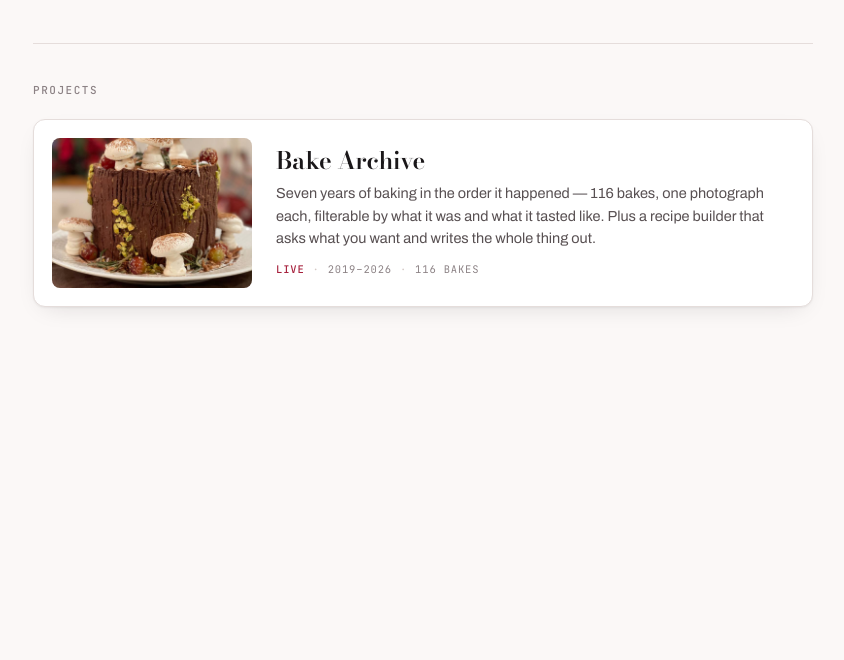
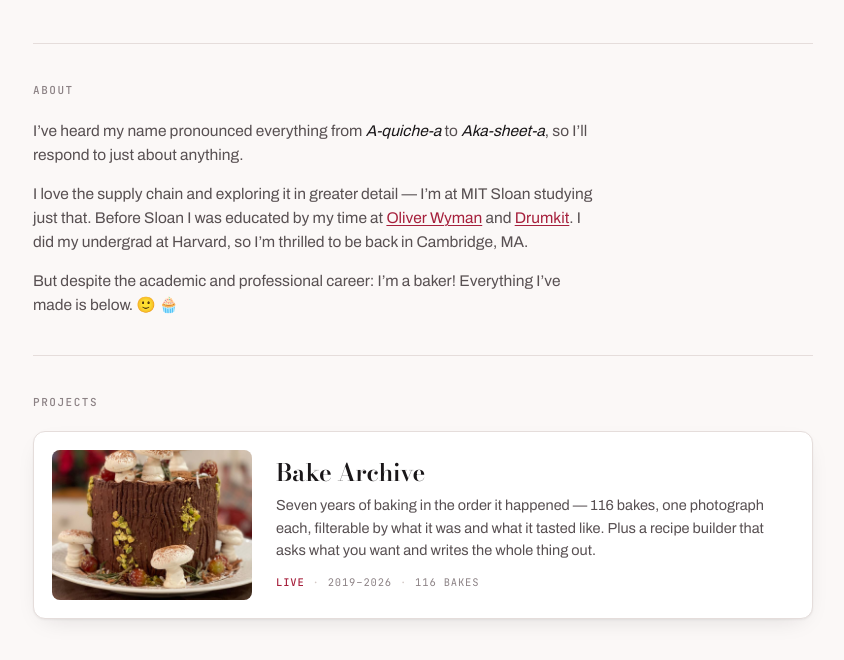
Before and after one commit to akshitharamachandran/akshitharamachandran.github.io, a plain HTML site: page index.html in a window 1280 px wide. Shown: the part 246-906 px from the top of the page, without its empty margins (217-1061 px from the left). Before the commit the page ends 800 px from the top, so only its background shows below. Drawn offline with nearby package versions, Linux system fonts and the light colour scheme.

Commit message:
Landing page: add an About section
Co-Authored-By: Claude Opus 5 <noreply@anthropic.com>

```diff
--- a/index.html
+++ b/index.html
@@ -71,11 +71,19 @@ h1{
 .intro{margin:20px 0 0; max-width:50ch; color:var(--ink-2); font-size:16px}
 .rule{height:1px; background:var(--line); margin:46px 0 0}
 
-section{padding-block:38px 90px}
+section{padding-block:38px 0}
+section:last-of-type{padding-bottom:90px}
 h2{
   font-family:var(--mono); font-size:11px; letter-spacing:.14em; text-transform:uppercase;
   color:var(--ink-3); font-weight:500; margin:0 0 20px;
 }
+
+.about p{margin:0 0 15px; max-width:64ch; color:var(--ink-2); font-size:15.5px}
+.about p:last-child{margin-bottom:0}
+.about em{font-style:italic; color:var(--ink)}
+.about a{text-decoration:underline; text-underline-offset:2px; text-decoration-thickness:1px}
+.about a:hover{text-decoration-thickness:2px}
+.about .rule{margin-top:38px}
 
 .projects{display:grid; gap:20px; margin:0; padding:0; list-style:none}
 .card{
@@ -120,6 +128,14 @@ h2{
     <div class="rule"></div>
   </header>
 
+  <section class="about">
+    <h2>About</h2>
+    <p>I&rsquo;ve heard my name pronounced everything from <em>A-quiche-a</em> to <em>Aka-sheet-a</em>, so I&rsquo;ll respond to just about anything.</p>
+    <p>I love the supply chain and exploring it in greater detail &mdash; I&rsquo;m at MIT Sloan studying just that. Before Sloan I was educated by my time at <a href="https://www.oliverwyman.com/">Oliver Wyman</a> and <a href="https://www.drumkit.ai/">Drumkit</a>. I did my undergrad at Harvard, so I&rsquo;m thrilled to be back in Cambridge, MA.</p>
+    <p>But despite the academic and professional career: I&rsquo;m a baker! Everything I&rsquo;ve made is below. &#128578; &#129473;</p>
+    <div class="rule"></div>
+  </section>
+
   <section>
     <h2>Projects</h2>
     <ul class="projects">
```
